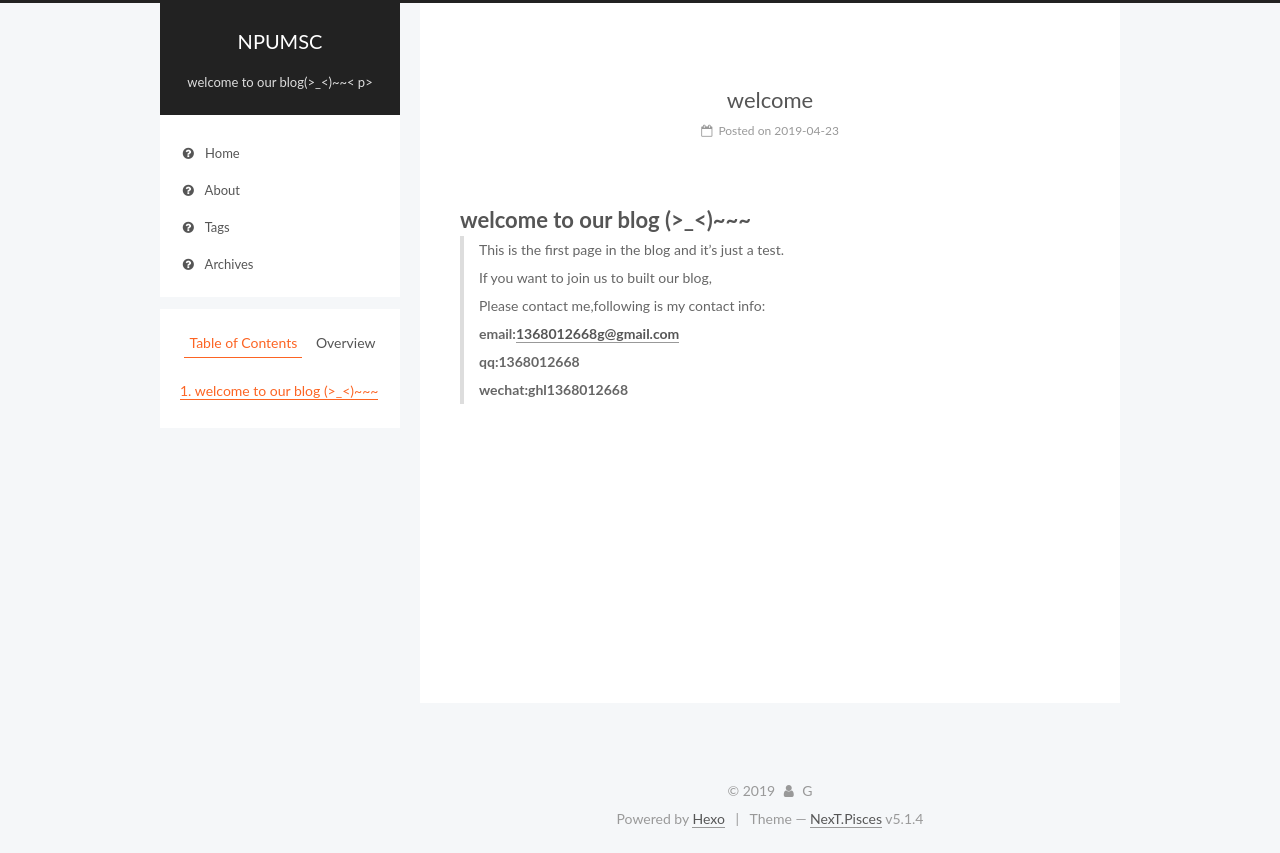
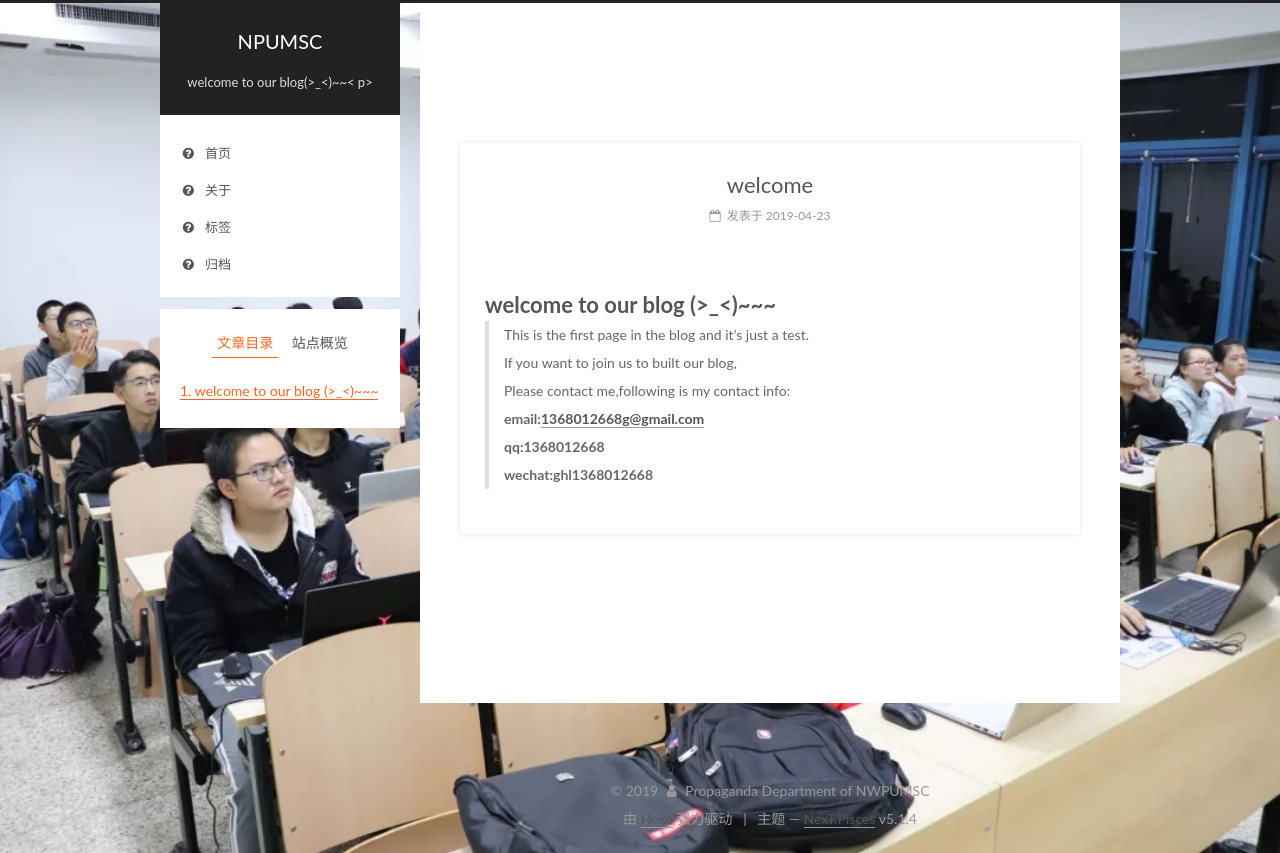
Before and after one commit to JialuGong/jialugong.github.io, a plain HTML site: page 2019/04/23/welcome/index.html in a window 1280 px wide. Drawn offline with Linux system fonts and the light colour scheme; files that its build step writes are made by us from their sources; no server answers; files whose address does not match are found by name.

Commit message:
Site updated: 2019-04-24 13:41:28

```diff
--- a/2019/04/23/welcome/index.html
+++ b/2019/04/23/welcome/index.html
@@ -5,7 +5,7 @@
 
 
 
-<html class="theme-next pisces use-motion" lang>
+<html class="theme-next pisces use-motion" lang="zh-Hans">
 <head><meta name="generator" content="Hexo 3.8.0">
   <meta charset="UTF-8">
 <meta http-equiv="X-UA-Compatible" content="IE=edge">
@@ -86,7 +86,7 @@
 <meta property="og:url" content="https://jialugong.github.io/nwpumsc.github.io/2019/04/23/welcome/index.html">
 <meta property="og:site_name" content="NPUMSC">
 <meta property="og:description" content="welcome to our blog (&amp;gt;_&amp;lt;)~~~ This is the first page in the blog and it’s just a test.If you want to join us to built our blog,Please contact me,following is my contact info:email:1368012668g@gma">
-<meta property="og:locale" content="default">
+<meta property="og:locale" content="zh-Hans">
 <meta property="og:updated_time" content="2019-04-24T00:06:16.195Z">
 <meta name="twitter:card" content="summary">
 <meta name="twitter:title" content="welcome">
@@ -106,7 +106,7 @@
     motion: {"enable":true,"async":false,"transition":{"post_block":"fadeIn","post_header":"slideDownIn","post_body":"slideDownIn","coll_header":"slideLeftIn","sidebar":"slideUpIn"}},
     duoshuo: {
       userId: '0',
-      author: 'Author'
+      author: '博主'
     },
     algolia: {
       applicationID: '',
@@ -137,7 +137,7 @@
 
 
 </head>
-<body itemscope itemtype="http://schema.org/WebPage" lang="default">
+<body itemscope itemtype="http://schema.org/WebPage" lang="zh-Hans">
 
 
 
@@ -185,7 +185,7 @@
 
               <i class="menu-item-icon fa fa-fw fa-question-circle"></i> <br>
 
-            Home
+            首页
           </a>
         </li>
 
@@ -195,7 +195,7 @@
 
               <i class="menu-item-icon fa fa-fw fa-question-circle"></i> <br>
 
-            About
+            关于
           </a>
         </li>
 
@@ -205,7 +205,7 @@
 
               <i class="menu-item-icon fa fa-fw fa-question-circle"></i> <br>
 
-            Tags
+            标签
           </a>
         </li>
 
@@ -215,7 +215,7 @@
 
               <i class="menu-item-icon fa fa-fw fa-question-circle"></i> <br>
 
-            Archives
+            归档
           </a>
         </li>
 
@@ -255,7 +255,7 @@
     <link itemprop="mainEntityOfPage" href="https://jialugong.github.io/nwpumsc.github.io/nwpumsc.github.io/2019/04/23/welcome/">
 
     <span hidden itemprop="author" itemscope itemtype="http://schema.org/Person">
-      <meta itemprop="name" content="G">
+      <meta itemprop="name" content="Propaganda Department of NWPUMSC">
       <meta itemprop="description" content>
       <meta itemprop="image" content="/nwpumsc.github.io/images/avatar.png">
     </span>
@@ -279,9 +279,9 @@
                 <i class="fa fa-calendar-o"></i>
               </span>
 
-                <span class="post-meta-item-text">Posted on</span>
+                <span class="post-meta-item-text">发表于</span>
 
-              <time title="Post created" itemprop="dateCreated datePublished" datetime="2019-04-23T23:40:00+08:00">
+              <time title="创建于" itemprop="dateCreated datePublished" datetime="2019-04-23T23:40:00+08:00">
                 2019-04-23
               </time>
 
@@ -392,10 +392,10 @@
 
         <ul class="sidebar-nav motion-element">
           <li class="sidebar-nav-toc sidebar-nav-active" data-target="post-toc-wrap">
-            Table of Contents
+            文章目录
           </li>
           <li class="sidebar-nav-overview" data-target="site-overview-wrap">
-            Overview
+            站点概览
           </li>
         </ul>
 
@@ -404,9 +404,9 @@
         <div class="site-overview">
           <div class="site-author motion-element" itemprop="author" itemscope itemtype="http://schema.org/Person">
 
-              <img class="site-author-image" itemprop="image" src="/nwpumsc.github.io/images/avatar.png" alt="G">
+              <img class="site-author-image" itemprop="image" src="/nwpumsc.github.io/images/avatar.png" alt="Propaganda Department of NWPUMSC">
 
-              <p class="site-author-name" itemprop="name">G</p>
+              <p class="site-author-name" itemprop="name">Propaganda Department of NWPUMSC</p>
               <p class="site-description motion-element" itemprop="description">a temporary blog for nwpumsc</p>
           </div>
 
@@ -418,7 +418,7 @@
                 <a href="/nwpumsc.github.io/往期要闻">
 
                   <span class="site-state-item-count">1</span>
-                  <span class="site-state-item-name">posts</span>
+                  <span class="site-state-item-name">日志</span>
                 </a>
               </div>
 
@@ -494,13 +494,13 @@
   <span class="with-love">
     <i class="fa fa-user"></i>
   </span>
-  <span class="author" itemprop="copyrightHolder">G</span>
+  <span class="author" itemprop="copyrightHolder">Propaganda Department of NWPUMSC</span>
 
 
 </div>
 
 
-  <div class="powered-by">Powered by <a class="theme-link" target="_blank" href="https://hexo.io">Hexo</a></div>
+  <div class="powered-by">由 <a class="theme-link" target="_blank" href="https://hexo.io">Hexo</a> 强力驱动</div>
 
 
 
@@ -508,7 +508,7 @@
 
 
 
-  <div class="theme-info">Theme &mdash; <a class="theme-link" target="_blank" href="https://github.com/iissnan/hexo-theme-next">NexT.Pisces</a> v5.1.4</div>
+  <div class="theme-info">主题 &mdash; <a class="theme-link" target="_blank" href="https://github.com/iissnan/hexo-theme-next">NexT.Pisces</a> v5.1.4</div>
 
 
 
@@ -567,6 +567,8 @@
 
 
 
+
+
     <script type="text/javascript" src="/nwpumsc.github.io/lib/jquery/index.js?v=2.1.3"></script>
 
 
@@ -593,6 +595,11 @@
 
 
     <script type="text/javascript" src="/nwpumsc.github.io/lib/fancybox/source/jquery.fancybox.pack.js?v=2.1.5"></script>
+
+
+
+
+    <script type="text/javascript" src="/nwpumsc.github.io/lib/canvas-nest/canvas-nest.min.js"></script>
 
 
 
--- a/css/main.css
+++ b/css/main.css
@@ -1826,7 +1826,7 @@ pre .javascript .function {
   width: 4px;
   height: 4px;
   border-radius: 50%;
-  background: #ac7de0;
+  background: #ffaf4f;
 }
 .links-of-blogroll {
   font-size: 13px;
@@ -2994,3 +2994,17 @@ pre .javascript .function {
     text-align: justify;
   }
 }
+.post {
+  margin-top: 60px;
+  margin-bottom: 60px;
+  padding: 25px;
+  -webkit-box-shadow: 0 0 5px rgba(202,203,203,0.5);
+  -moz-box-shadow: 0 0 5px rgba(202,203,204,0.5);
+}
+body {
+  background: url("/images/bg.jpg");
+  background-size: cover;
+  background-repeat: no-repeat;
+  background-attachment: fixed;
+  background-position: center;
+}
```
Also changed, not shown: archives/2019/04/index.html (+23 -16 lines), archives/2019/index.html (+23 -16 lines), archives/index.html (+23 -16 lines), categories/index.html (+21 -14 lines), index.html (+24 -17 lines), images/bg.jpg (added).
